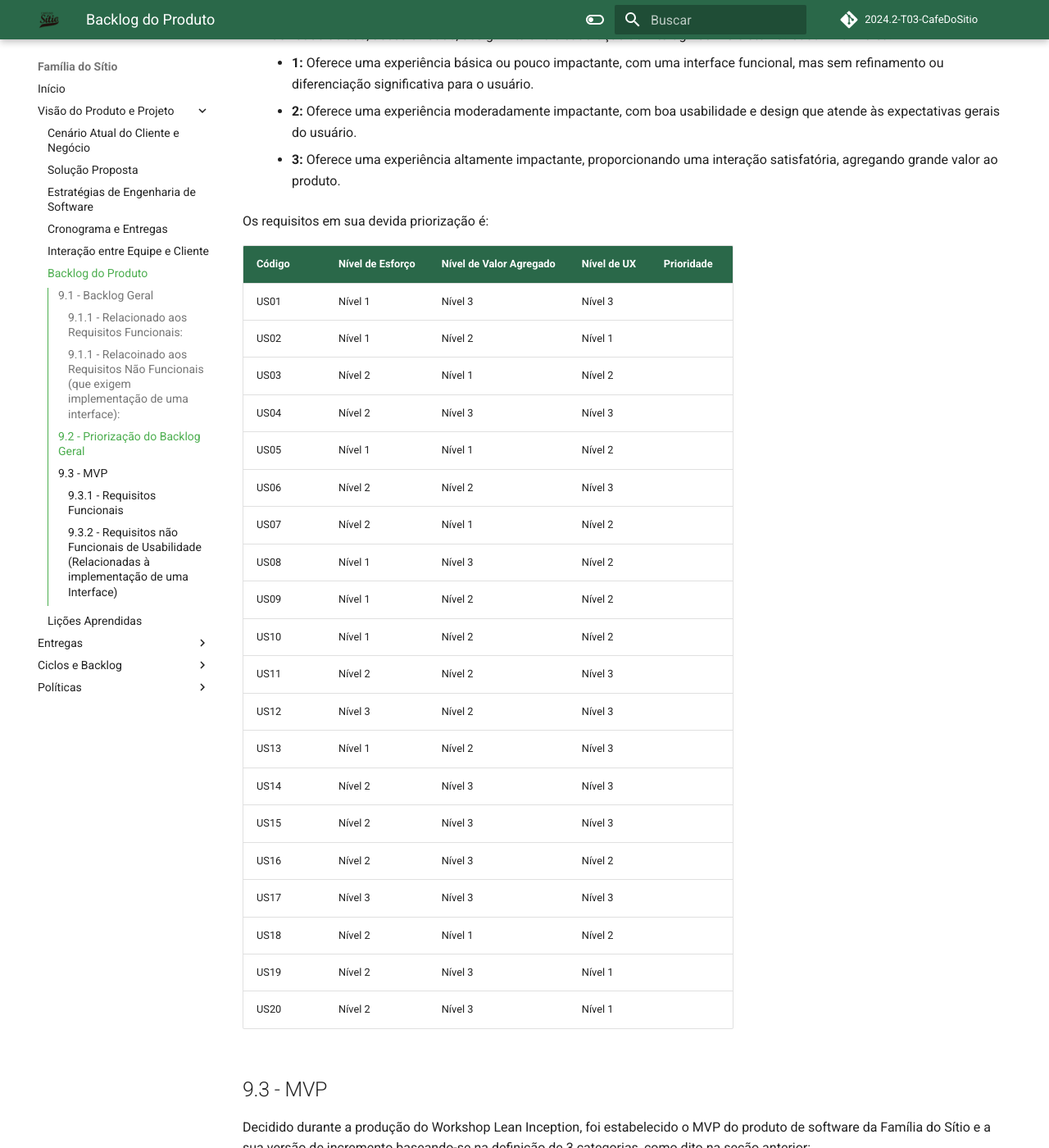
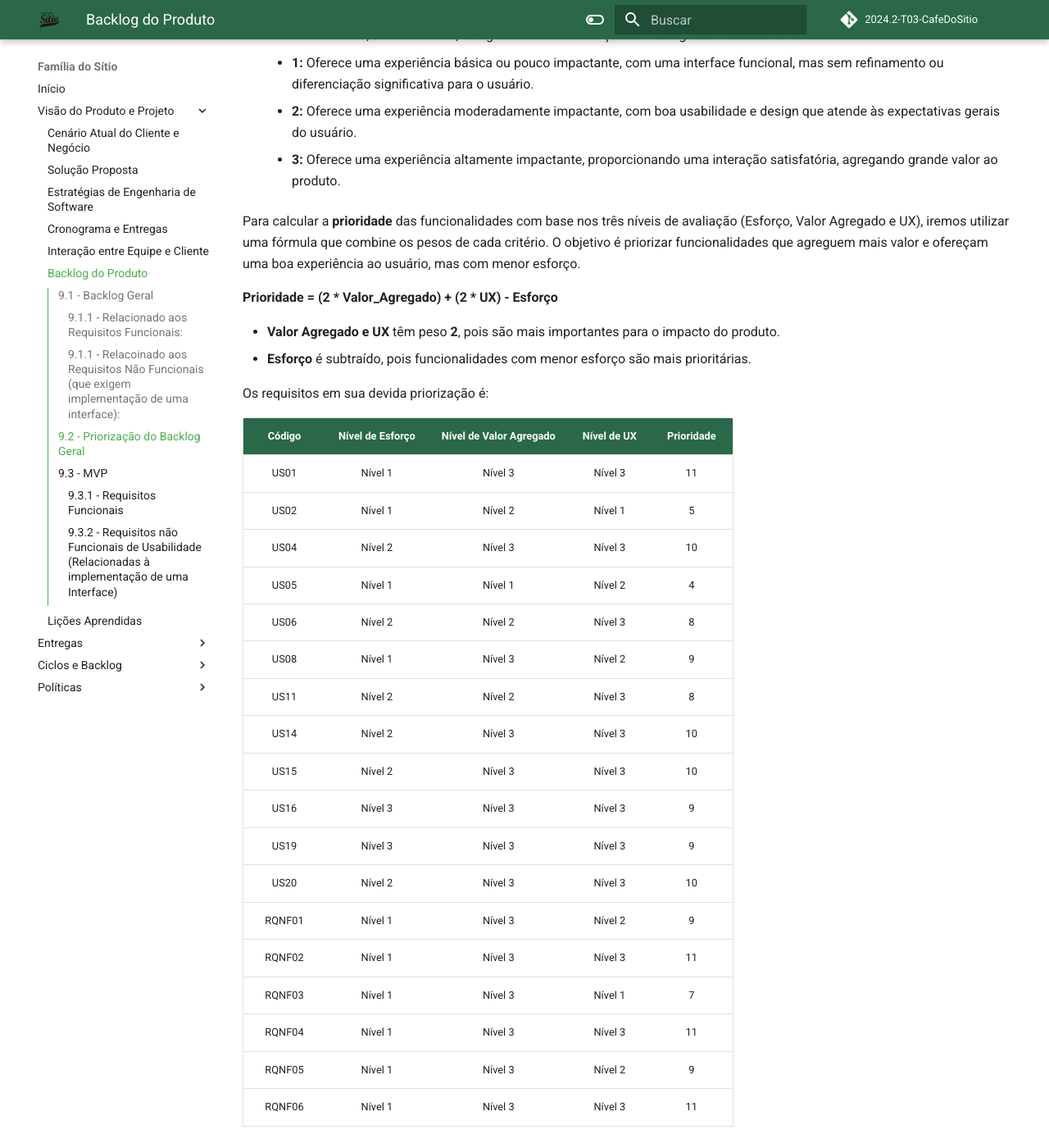
Before and after one commit to mdsreq-fga-unb/2024.2-T03-CafeDoSitio, an MkDocs documentation site: the page built from docs/sections/2-docPage/9-backlogDeProduto.md, in a window 1280 px wide and 1400 px high, scrolled down 3103 px. Shown: the whole window at 82% size. Built offline with MkDocs 1.6.1 and Material for MkDocs 9.7.7, drawn with Linux system fonts in a browser that asks for light colours; comment, search, counter and statistics services are not loaded; some of the changed text lies outside the part shown.

Commit message:
docs: adicionando a priorizacao dos requisitos
Co-authored-by: João Pedro Ferreira Alves <JoaoODragonborn@users.noreply.github.com>
Co-authored-by: arthur-suares <arthur-suares@users.noreply.github.com>

```diff
--- a/docs/sections/2-docPage/9-backlogDeProduto.md
+++ b/docs/sections/2-docPage/9-backlogDeProduto.md
@@ -69,30 +69,43 @@ Em outras palavras, caso o nível de esforço seja nível 1, por exemplo, isto s
     - **2:** Oferece uma experiência moderadamente impactante, com boa usabilidade e design que atende às expectativas gerais do usuário.
     - **3:** Oferece uma experiência altamente impactante, proporcionando uma interação satisfatória, agregando grande valor ao produto.
 
+Para calcular a **prioridade** das funcionalidades com base nos três níveis de avaliação (Esforço, Valor Agregado e UX), iremos utilizar uma fórmula que combine os pesos de cada critério. O objetivo é priorizar funcionalidades que agreguem mais valor e ofereçam uma boa experiência ao usuário, mas com menor esforço.
+
+**Prioridade = (2 * Valor_Agregado) + (2 * UX) - Esforço**
+
+- **Valor Agregado e UX** têm peso **2**, pois são mais importantes para o impacto do produto.
+- **Esforço** é subtraído, pois funcionalidades com menor esforço são mais prioritárias.
+
 Os requisitos em sua devida priorização é:
 
-Código | Nível de Esforço           | Nível de Valor Agregado           | Nível de UX | Prioridade
------- | -------------------------  | --------------------------------- | ----------- | ----------
-US01   | Nível 1                    | Nível 3                           | Nível 3     |
-US02   | Nível 1                    | Nível 2                           | Nível 1     |
-US03   | Nível 2                    | Nível 1                           | Nível 2     |
-US04   | Nível 2                    | Nível 3                           | Nível 3     |
-US05   | Nível 1                    | Nível 1                           | Nível 2     |
-US06   | Nível 2                    | Nível 2                           | Nível 3     |
-US07   | Nível 2                    | Nível 1                           | Nível 2     |
-US08   | Nível 1                    | Nível 3                           | Nível 2     |
-US09   | Nível 1                    | Nível 2                           | Nível 2     |
-US10   | Nível 1                    | Nível 2                           | Nível 2     |
-US11   | Nível 2                    | Nível 2                           | Nível 3     |
-US12   | Nível 3                    | Nível 2                           | Nível 3     |
-US13   | Nível 1                    | Nível 2                           | Nível 3     |
-US14   | Nível 2                    | Nível 3                           | Nível 3     |
-US15   | Nível 2                    | Nível 3                           | Nível 3     |
-US16   | Nível 2                    | Nível 3                           | Nível 2     |
-US17   | Nível 3                    | Nível 3                           | Nível 3     |
-US18   | Nível 2                    | Nível 1                           | Nível 2     |
-US19   | Nível 2                    | Nível 3                           | Nível 1     |
-US20   | Nível 2                    | Nível 3                           | Nível 1     |
+
+Código   | Nível de Esforço             | Nível de Valor Agregado             | Nível de UX   | Prioridade
+:------: | :-------------------------:  | :---------------------------------: | :-----------: | :----------:
+US01     | Nível 1                      | Nível 3                             | Nível 3       |11
+US02     | Nível 1                      | Nível 2                             | Nível 1       |5
+US04     | Nível 2                      | Nível 3                             | Nível 3       |10
+US05     | Nível 1                      | Nível 1                             | Nível 2       |4
+US06     | Nível 2                      | Nível 2                             | Nível 3       |8
+US08     | Nível 1                      | Nível 3                             | Nível 2       |9
+US11     | Nível 2                      | Nível 2                             | Nível 3       |8
+US14     | Nível 2                      | Nível 3                             | Nível 3       |10
+US15     | Nível 2                      | Nível 3                             | Nível 3       |10
+US16     | Nível 3                      | Nível 3                             | Nível 3       |9
+US19     | Nível 3                      | Nível 3                             | Nível 3       |9
+US20     | Nível 2                      | Nível 3                             | Nível 3       |10
+RQNF01   | Nível 1                      | Nível 3                             | Nível 2       |9
+RQNF02   | Nível 1                      | Nível 3                             | Nível 3       |11
+RQNF03   | Nível 1                      | Nível 3                             | Nível 1       |7
+RQNF04   | Nível 1                      | Nível 3                             | Nível 3       |11
+RQNF05   | Nível 1                      | Nível 3                             | Nível 2       |9
+RQNF06   | Nível 1                      | Nível 3                             | Nível 3       |11
+
+<!-- US03   | Nível 2                    | Nível 1                           | Nível 2     |3 -->
+<!-- US12   | Nível 3                    | Nível 2                           | Nível 3     |7 -->
+<!-- US13   | Nível 1                    | Nível 2                           | Nível 3     |9 -->
+<!-- US09   | Nível 1                    | Nível 2                           | Nível 2     |7 -->
+<!-- US10   | Nível 1                    | Nível 2                           | Nível 2     |7 -->
+
 
 ## 9.3 - MVP
 
@@ -141,3 +154,4 @@ Com esta técnica, foi possível elencar as funcionalidades de maior valor agreg
 | 03/12/24 | 1.0 | Criação do documento | Daniel Rodrigues | DEFINIR AQUI
 | 06/12/24 | 1.1 | Desenvolvimento de novos tópicos | Daniel Rodrigues | DEFINIR AQUI
 | 09/12/24 | 1.2 | Corrigindo tópicos e adicinando novos itens do backlog | Daniel Rodrigues | DEFINIR AQUI
+| 09/12/24 | 1.3 | Incluindo o calculo de priorização | Manuella, Arthur, João | Daniel
```
